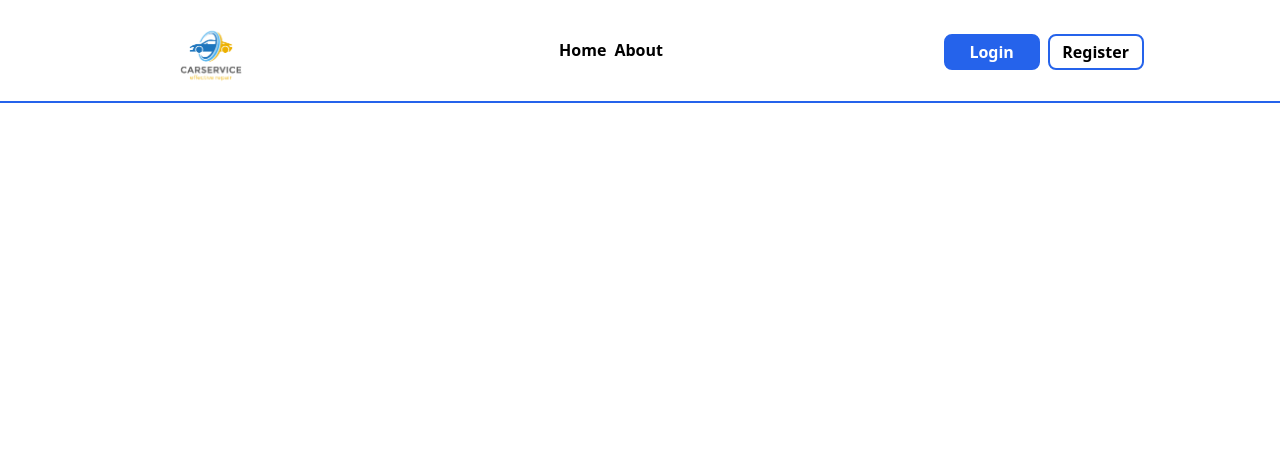
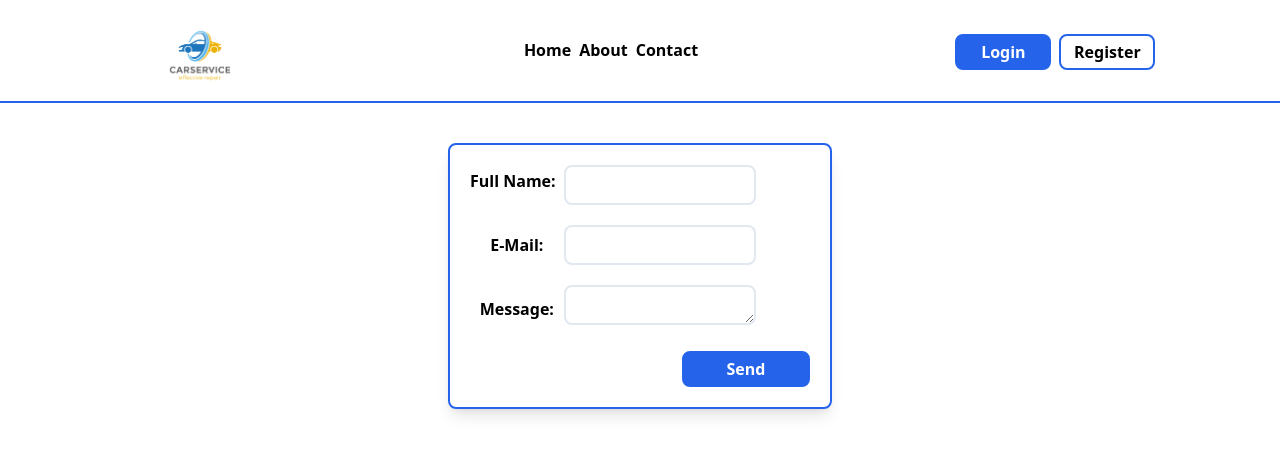
Before and after one commit to cangnss/gersgarage-frontend, a React (Create React App) app: page /contact in a window 1280 px wide. Shown: the top 454 px of the page. Built offline with nearby package versions, Linux system fonts and the light colour scheme.

Commit message:
added contact page

```diff
--- a/package.json
+++ b/package.json
@@ -6,6 +6,7 @@
     "@testing-library/jest-dom": "^5.16.5",
     "@testing-library/react": "^13.4.0",
     "@testing-library/user-event": "^13.5.0",
+    "axios": "^1.2.1",
     "react": "^18.2.0",
     "react-dom": "^18.2.0",
     "react-icons": "^4.7.1",
--- a/src/App.js
+++ b/src/App.js
@@ -3,6 +3,7 @@ import './App.css';
 import Navbar from './components/Navbar';
 import Login from './components/Auth/Login';
 import Signup from './components/Auth/Signup';
+import Contact from './components/Contact/Contact';
 
 function App() {
   return (
@@ -11,6 +12,7 @@ function App() {
       <Routes>
         <Route path="/auth/login" element={<Login />}/>
         <Route path="/auth/signup" element={<Signup />}/>
+        <Route path="/contact" element={<Contact />} />
       </Routes>
     </div>
   );
--- /dev/null
+++ b/src/components/Contact/Contact.js
@@ -0,0 +1,47 @@
+export default function Contact() {
+  return (
+    <div className="p-5 w-96 mx-auto mt-10 shadow-lg border-2 border-blue-600 rounded-lg">
+      <div className="flex flex-row">
+        <div className="mt-1 flex flex-col">
+          <div className="mb-5 mr-2">
+            <label className="font-semibold">Full Name: </label>
+          </div>
+          <div className="mt-5">
+            <label className="font-semibold">E-Mail: </label>
+          </div>
+          <div className="mt-10">
+            <label className="font-semibold">Message: </label>
+          </div>
+        </div>
+        <div className="flex flex-col">
+          <div className="mb-5">
+            <input
+              type="text"
+              className="w-48 h-10 border-2 border-slate-200 rounded-lg"
+              name="fullname"
+            />
+          </div>
+          <div className="mb-5">
+            <input
+              type="email"
+              className="w-48 h-10 border-2 border-slate-200 rounded-lg"
+              name="email"
+            />
+          </div>
+          <div className="mb-5">
+            <textarea
+              type="message"
+              className="w-48 h-10 border-2 border-slate-200 rounded-lg"
+              name="message"
+            />
+          </div>
+        </div>
+      </div>
+      <div className="flex justify-end">
+        <button className="w-32 p-1 rounded-lg border-2 border-blue-600 bg-blue-600 text-white font-semibold">
+          Send
+        </button>
+      </div>
+    </div>
+  );
+}
--- a/src/components/Navbar.js
+++ b/src/components/Navbar.js
@@ -11,6 +11,9 @@ export default function Navbar(){
                 <ul className="flex flex-row">
                     <li className="font-semibold mr-2 hover:text-gray-50">Home</li>
                     <li className="font-semibold mr-2 hover:text-gray-50">About</li>
+                    <Link to="/contact">
+                        <li className="font-semibold mr-2 hover:text-gray-50">Contact</li>
+                    </Link>
                 </ul>
             </div>
             <div className="flex flex-row mt-1">
```
Also changed, not shown: 1 other file (tests, documents, lock files or other folders).
